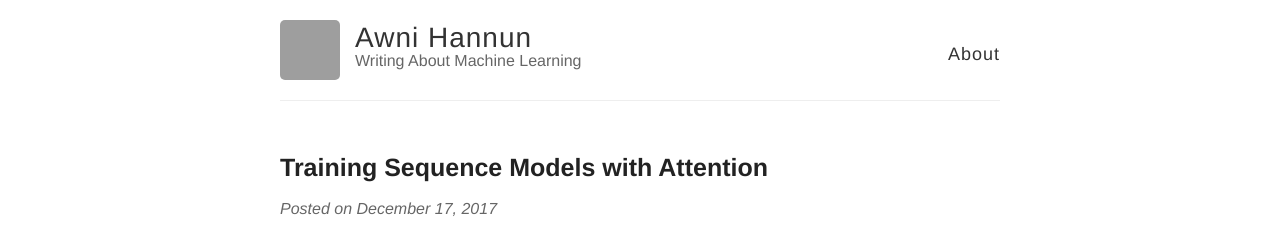
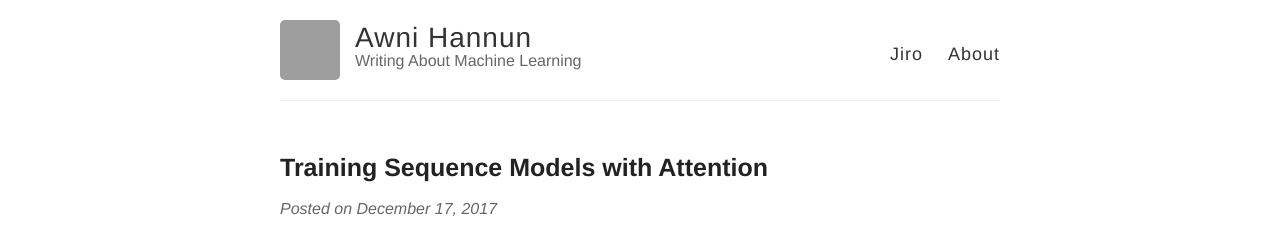
Before and after one commit to awni/awni.github.io, a Jekyll site: the page built from index.html, in a window 1280 px wide. Shown: the top 235 px of the page. Built offline with Jekyll 4.4.1, drawn with Linux system fonts in a browser that asks for light colours; grey boxes are pictures that could not be loaded.

Commit message:
add link to jiro

```diff
--- a/_layouts/default.html
+++ b/_layouts/default.html
@@ -28,6 +28,7 @@
           </div>
 
           <nav>
+            <a href="https://awni.github.io/jiro">Jiro</a>
             <a href="{{ site.baseurl }}/about">About</a>
           </nav>
         </header>
```
